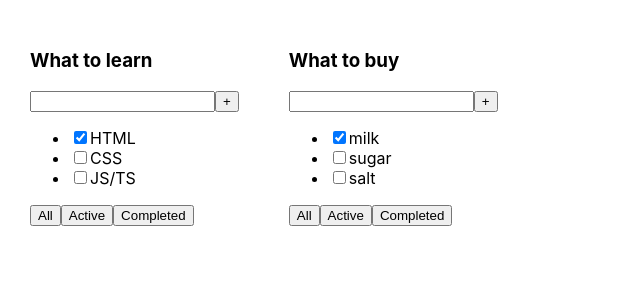
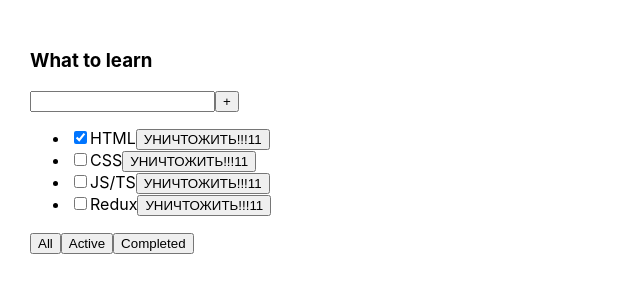
Before and after one commit to boevoivertolet/todolist, a React (Create React App) app: page / in a window 1280 px wide. Shown: the top 300 px of the page, without its empty margins (0-640 px from the left). Built offline with nearby package versions, Linux system fonts and the light colour scheme.

Commit message:
useStates buttons

```diff
--- a/src/App.tsx
+++ b/src/App.tsx
@@ -1,22 +1,46 @@
-import React from 'react';
+import React, {useState} from 'react';
 import './App.css';
 import TodoList, {TaskType} from "./TodoList";
 
+
+export type FilterValuesType = 'all' | 'active' | 'completed'
+
 function App() {
-    const todoListTiTle_1 = 'What to learn';
-    const todoListTiTle_2 = 'What to buy';
+    //BLL:
+    const todoListTiTle = 'What to learn';
+    const [tasks, setTasks] = useState<Array<TaskType>>([// state,setState
+        {id: 1, title: 'HTML', isDone: true},
+        {id: 2, title: 'CSS', isDone: false},
+        {id: 3, title: 'JS/TS', isDone: false},
+        {id: 4, title: 'Redux', isDone: false}
+    ])
+
+    const removeTask = (taskID: number) => {
+        setTasks(tasks.filter(t => t.id !== taskID))
+        console.log(tasks)
+    }
+
+    const [filter, setFilter] = useState<FilterValuesType>("all")
+    const changeFilter = (filter: FilterValuesType) => {
+        setFilter(filter)
+        console.log(filter)
+    }
 
 
-    const tasks_1: Array<TaskType> = [
-        {id: 1, title: 'HTML', isDone: true},
-        {id: 2, title: 'CSS', isDone: false},
-        {id: 3, title: 'JS/TS', isDone: false}
-    ]
-    const tasks_2: Array<TaskType> = [
-        {id: 1, title: 'milk', isDone: true},
-        {id: 2, title: 'sugar', isDone: false},
-        {id: 3, title: 'salt', isDone: false}
-    ]
+//UI:
+
+
+    let tasksForRender;
+    switch (filter) {
+        case "completed":
+            tasksForRender = tasks.filter(t => t.isDone === false)
+            break
+        case "active":
+            tasksForRender = tasks.filter(t => t.isDone === true)
+            break
+        default:
+            tasksForRender = tasks
+    }
 
 
     return (
@@ -25,12 +49,10 @@ function App() {
         < div
             className="App">
             < TodoList
-                title={todoListTiTle_1}
-                tasks={tasks_1}
-            />
-            < TodoList
-                title={todoListTiTle_2}
-                tasks={tasks_2}
+                title={todoListTiTle}
+                tasks={tasksForRender}
+                removeTask={removeTask}
+                changeFilters={changeFilter}
             />
 
         </div>
--- a/src/TodoList.tsx
+++ b/src/TodoList.tsx
@@ -1,8 +1,14 @@
 import React from 'react';
+import {FilterValuesType} from "./App";
+
+
+
 
 type TodoListPropsType = {
     title: string
     tasks: Array<TaskType>
+    removeTask: (taskID: number) => void
+    changeFilters: (filter: FilterValuesType) => void
 }
 export type TaskType = {
     id: number
@@ -12,6 +18,19 @@ export type TaskType = {
 
 
 const TodoList = (props: TodoListPropsType) => {
+    const tasksListItems = props.tasks.map(t => {
+        const removeTask = () =>
+            props.removeTask(t.id)
+        return (
+            <li key={t.id}>
+                <input type="checkbox" checked={t.isDone}/>
+                <span>{t.title}</span>
+                <button onClick={removeTask
+                }>УНИЧТОЖИТЬ!!!11
+                </button>
+            </li>
+        )
+    })
     return (
         <div>
             <div>
@@ -21,23 +40,12 @@ const TodoList = (props: TodoListPropsType) => {
                     <button>+</button>
                 </div>
                 <ul>
-                    <li>
-                        <input type="checkbox" checked={props.tasks[0].isDone}/>
-                        <span>{props.tasks[0].title}</span>
-                    </li>
-                    <li>
-                        <input type="checkbox" checked={props.tasks[1].isDone}/>
-                        <span>{props.tasks[1].title}</span>
-                    </li>
-                    <li>
-                        <input type="checkbox" checked={props.tasks[2].isDone}/>
-                        <span>{props.tasks[2].title}</span>
-                    </li>
+                    {tasksListItems}
                 </ul>
                 <div>
-                    <button>All</button>
-                    <button>Active</button>
-                    <button>Completed</button>
+                    <button onClick={()=> props.changeFilters('all')}>All</button>
+                    <button onClick={()=> props.changeFilters('active')}>Active</button>
+                    <button onClick={()=> props.changeFilters('completed')}>Completed</button>
                 </div>
             </div>
         </div>
```
